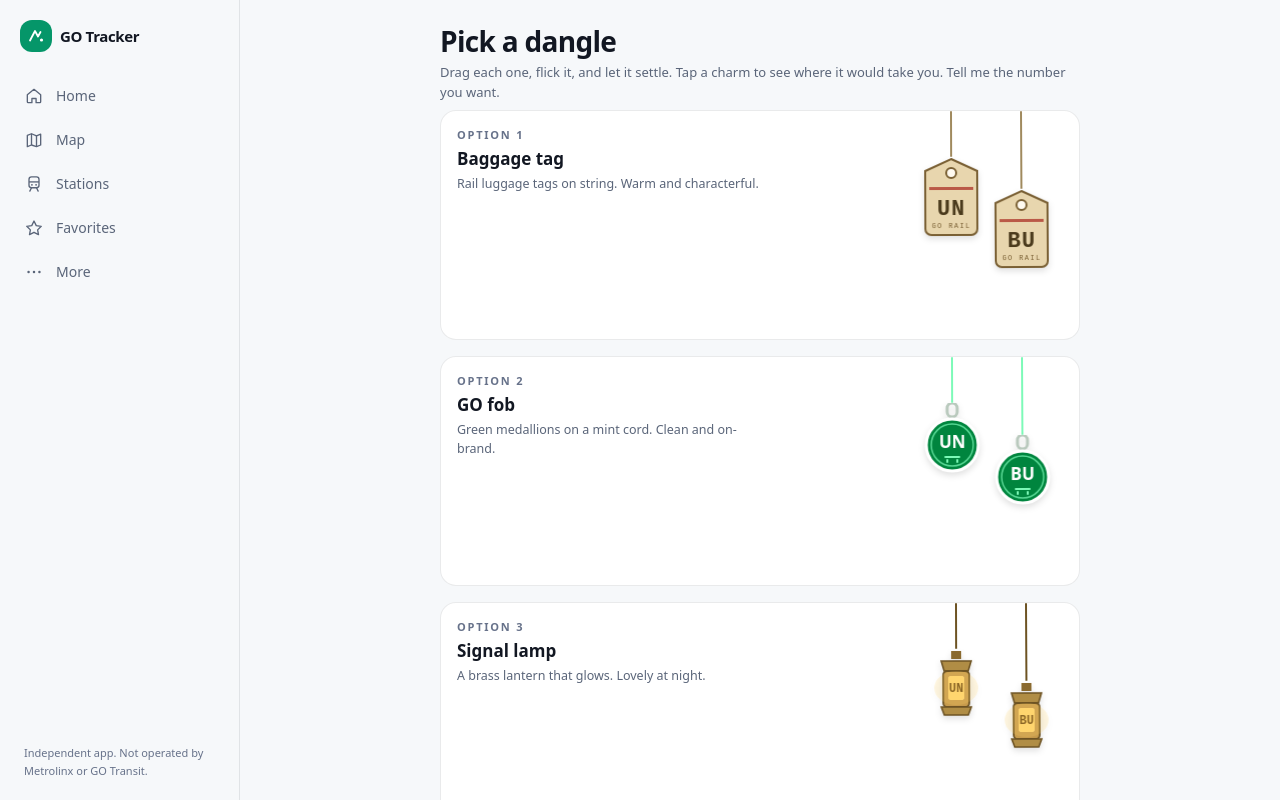
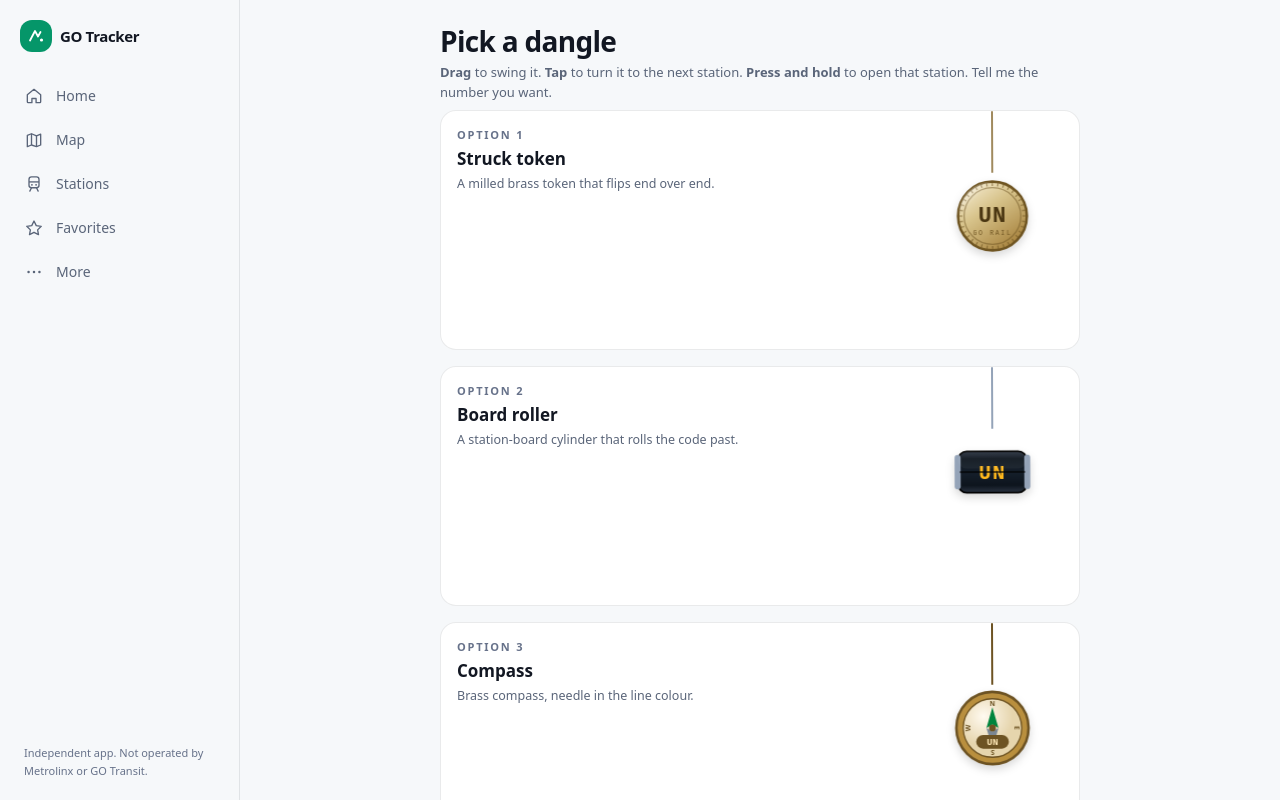
Before and after one commit to abilash-kjm1/go-tracker, a Next.js app: page /preview/dangle in a window 1280 px wide. Shown: the top 800 px of the page. Built offline with nearby package versions, Linux system fonts and the light colour scheme.

Commit message:
Dangle preview: one charm, tap to turn, hold to open; four new designs
Co-Authored-By: Claude Opus 5 <noreply@anthropic.com>

```diff
--- a/components/dev/DanglePreview.tsx
+++ b/components/dev/DanglePreview.tsx
@@ -3,13 +3,20 @@
 import { useCallback, useEffect, useRef, useState } from 'react';
 
 /**
- * Four looks for the hanging shortcut charm, each on a real pendulum so they can
- * be dragged, flicked and compared. A preview only: tapping reports where the
- * charm would take you rather than navigating away mid-comparison.
+ * Four looks for the hanging shortcut, each a single charm on a real pendulum.
+ *
+ * Drag to swing it. Tap to spin it to the next station. Press and hold to open
+ * the station showing. A preview only: holding reports where it would go rather
+ * than navigating away mid-comparison.
  */
 
-const STATIONS = { UN: 'Union Station', BU: 'Burlington' } as const;
-type Code = keyof typeof STATIONS;
+const STATIONS = [
+  { code: 'UN', name: 'Union Station', color: '#00853e' },
+  { code: 'BU', name: 'Burlington', color: '#98002e' },
+  { code: 'OA', name: 'Oakville', color: '#0054a6' },
+] as const;
+
+const HOLD_MS = 520;
 
 /**
  * A damped pendulum. Gravity pulls the charm back to vertical, friction bleeds
@@ -27,7 +34,7 @@ function useSwing(lengthPx: number, reduced: boolean) {
     let frame = 0;
     let last = performance.now();
     const step = (now: number) => {
-      // Fixed-ish timestep keeps the swing identical on 60Hz and 120Hz screens.
+      // Capped timestep keeps the swing identical on 60Hz and 120Hz screens.
       const dt = Math.min(0.032, (now - last) / 1000);
       last = now;
 
@@ -49,83 +56,162 @@ function useSwing(lengthPx: number, reduced: boolean) {
     return () => cancelAnimationFrame(frame);
   }, [lengthPx, reduced]);
 
-  const onPointerDown = useCallback((event: React.PointerEvent) => {
-    (event.target as Element).setPointerCapture?.(event.pointerId);
+  const start = useCallback(() => {
     draggingRef.current = true;
     velocityRef.current = 0;
   }, []);
 
-  const onPointerMove = useCallback(
-    (event: React.PointerEvent) => {
-      if (!draggingRef.current || !anchorRef.current) return;
-      const box = anchorRef.current.getBoundingClientRect();
-      const dx = event.clientX - (box.left + box.width / 2);
-      const dy = Math.max(12, event.clientY - box.top);
-      const next = Math.atan2(dx, dy);
-      const clamped = Math.max(-1.25, Math.min(1.25, next));
-      velocityRef.current = (clamped - angleRef.current) * 12;
-      angleRef.current = clamped;
-      setAngle(clamped);
-    },
-    [],
-  );
+  const move = useCallback((clientX: number, clientY: number) => {
+    if (!draggingRef.current || !anchorRef.current) return;
+    const box = anchorRef.current.getBoundingClientRect();
+    const dx = clientX - (box.left + box.width / 2);
+    const dy = Math.max(12, clientY - box.top);
+    const next = Math.max(-1.25, Math.min(1.25, Math.atan2(dx, dy)));
+    velocityRef.current = (next - angleRef.current) * 12;
+    angleRef.current = next;
+    setAngle(next);
+  }, []);
 
-  const onPointerUp = useCallback(() => {
+  const release = useCallback(() => {
     draggingRef.current = false;
   }, []);
 
-  return { anchorRef, angle, handlers: { onPointerDown, onPointerMove, onPointerUp, onPointerCancel: onPointerUp } };
+  return { anchorRef, angle, start, move, release };
 }
 
+/**
+ * One charm on a thread. Owns the gestures: drag to swing, tap to spin to the
+ * next station, hold to open the one showing.
+ */
 function Hanger({
   length,
   right,
   reduced,
-  label,
-  onTap,
   thread,
-  children,
+  render,
+  onOpen,
+  axis = 'y',
 }: {
   length: number;
   right: number;
   reduced: boolean;
-  label: string;
-  onTap: () => void;
   thread: string;
-  children: React.ReactNode;
+  render: (station: (typeof STATIONS)[number]) => React.ReactNode;
+  onOpen: (station: (typeof STATIONS)[number]) => void;
+  /** Which way the charm turns when tapped. */
+  axis?: 'x' | 'y' | 'flat';
 }) {
-  const { anchorRef, angle, handlers } = useSwing(length, reduced);
-  const moved = useRef(false);
+  const { anchorRef, angle, start, move, release } = useSwing(length, reduced);
+  const [index, setIndex] = useState(0);
+  const [turns, setTurns] = useState(0);
+  const [holding, setHolding] = useState(false);
+
+  const movedRef = useRef(false);
+  const holdTimer = useRef<ReturnType<typeof setTimeout> | null>(null);
+  const openedRef = useRef(false);
+  const station = STATIONS[index % STATIONS.length];
+
+  const clearHold = () => {
+    if (holdTimer.current) clearTimeout(holdTimer.current);
+    holdTimer.current = null;
+    setHolding(false);
+  };
+
+  const onDown = (event: React.PointerEvent) => {
+    (event.target as Element).setPointerCapture?.(event.pointerId);
+    movedRef.current = false;
+    openedRef.current = false;
+    start();
+    setHolding(true);
+    holdTimer.current = setTimeout(() => {
+      if (movedRef.current) return;
+      openedRef.current = true;
+      setHolding(false);
+      try {
+        navigator.vibrate?.(30);
+      } catch {
+        // No vibration on iOS; the visual ring is the feedback.
+      }
+      onOpen(station);
+    }, HOLD_MS);
+  };
+
+  const onMove = (event: React.PointerEvent) => {
+    if (!event.buttons && event.pointerType === 'mouse') return;
+    if (Math.abs(event.movementX) + Math.abs(event.movementY) > 2) {
+      movedRef.current = true;
+      clearHold();
+    }
+    move(event.clientX, event.clientY);
+  };
+
+  const onUp = () => {
+    release();
+    clearHold();
+    // A tap that neither dragged nor held is a request to spin.
+    if (!movedRef.current && !openedRef.current) {
+      setTurns((t) => t + 1);
+      setTimeout(() => setIndex((i) => i + 1), reduced ? 0 : 260);
+    }
+  };
+
+  const spin =
+    axis === 'y'
+      ? `rotateY(${turns * 360}deg)`
+      : axis === 'x'
+        ? `rotateX(${turns * 360}deg)`
+        : `rotate(${turns * 360}deg)`;
 
   return (
     <div ref={anchorRef} className="absolute top-0" style={{ right }}>
-      <div
-        className="origin-top"
-        style={{ transform: `rotate(${angle}rad)`, willChange: 'transform' }}
-      >
-        {/* The thread. */}
+      <div className="origin-top" style={{ transform: `rotate(${angle}rad)`, willChange: 'transform' }}>
         <div className="mx-auto w-[2px] rounded-full" style={{ height: length, background: thread }} />
-        {/* The charm. */}
         <button
           type="button"
-          aria-label={label}
-          className="block cursor-grab touch-none select-none active:cursor-grabbing"
-          onPointerDown={(e) => {
-            moved.current = false;
-            handlers.onPointerDown(e);
+          aria-label={`${station.name} shortcut. Tap to change station, press and hold to open.`}
+          className="relative block cursor-grab touch-none select-none active:cursor-grabbing"
+          style={{ perspective: 600 }}
+          onPointerDown={onDown}
+          onPointerMove={onMove}
+          onPointerUp={onUp}
+          onPointerCancel={() => {
+            release();
+            clearHold();
           }}
-          onPointerMove={(e) => {
-            if (e.buttons) moved.current = true;
-            handlers.onPointerMove(e);
-          }}
-          onPointerUp={(e) => {
-            handlers.onPointerUp();
-            if (!moved.current) onTap();
-            e.preventDefault();
-          }}
-          onPointerCancel={handlers.onPointerCancel}
+          onContextMenu={(e) => e.preventDefault()}
         >
-          {children}
+          <div
+            style={{
+              transform: spin,
+              transformStyle: 'preserve-3d',
+              transition: reduced ? undefined : 'transform 0.52s cubic-bezier(0.3, 0, 0.2, 1)',
+            }}
+          >
+            {render(station)}
+          </div>
+
+          {/* The hold ring fills to show the shortcut is about to open. */}
+          <svg
+            viewBox="0 0 100 100"
+            className="pointer-events-none absolute inset-0 size-full"
+            fill="none"
+            aria-hidden
+          >
+            <circle
+              cx="50"
+              cy="50"
+              r="46"
+              stroke={station.color}
+              strokeWidth="4"
+              strokeLinecap="round"
+              pathLength={1}
+              strokeDasharray={1}
+              strokeDashoffset={holding ? 0 : 1}
+              opacity={holding ? 0.95 : 0}
+              style={{ transition: holding ? `stroke-dashoffset ${HOLD_MS}ms linear` : 'opacity 0.2s' }}
+              transform="rotate(-90 50 50)"
+            />
+          </svg>
         </button>
       </div>
     </div>
@@ -134,62 +220,129 @@ function Hanger({
 
 // ---- the four charms -------------------------------------------------------
 
-function BaggageTag({ code }: { code: Code }) {
+/** A struck metal token that flips end over end. */
+function Token({ station }: { station: (typeof STATIONS)[number] }) {
   return (
-    <svg viewBox="0 0 64 86" className="h-[86px] w-16 drop-shadow-md" aria-hidden>
-      <path d="M32 2 58 14v58a6 6 0 0 1-6 6H12a6 6 0 0 1-6-6V14L32 2Z" fill="#e8d6ae" stroke="#7a6034" strokeWidth="2" />
-      <circle cx="32" cy="16" r="5" fill="#fffaf0" stroke="#7a6034" strokeWidth="2" />
-      <rect x="10" y="30" width="44" height="3" fill="#b03a2e" opacity="0.8" />
-      <text x="32" y="58" textAnchor="middle" fontSize="22" fontWeight="800" fill="#4a3a1c" fontFamily="ui-monospace, monospace" letterSpacing="1">
-        {code}
+    <svg viewBox="0 0 100 100" className="size-[86px] drop-shadow-lg" aria-hidden>
+      <defs>
+        <linearGradient id="tok-face" x1="0" y1="0" x2="0.7" y2="1">
+          <stop offset="0" stopColor="#fdf6e3" />
+          <stop offset="0.45" stopColor="#d8c48c" />
+          <stop offset="1" stopColor="#a8843f" />
+        </linearGradient>
+        <linearGradient id="tok-shine" x1="0" y1="0" x2="1" y2="1">
+          <stop offset="0" stopColor="#fff" stopOpacity="0.9" />
+          <stop offset="0.5" stopColor="#fff" stopOpacity="0" />
+        </linearGradient>
+      </defs>
+      <circle cx="50" cy="50" r="40" fill="url(#tok-face)" stroke="#6f5522" strokeWidth="3" />
+      <circle cx="50" cy="50" r="33" fill="none" stroke="#6f5522" strokeWidth="1.5" opacity="0.5" />
+      {/* Milled edge. */}
+      {Array.from({ length: 36 }, (_, i) => (
+        <line
+          key={i}
+          x1="50"
+          y1="11"
+          x2="50"
+          y2="15"
+          stroke="#6f5522"
+          strokeWidth="1.6"
+          opacity="0.55"
+          transform={`rotate(${i * 10} 50 50)`}
+        />
+      ))}
+      <text x="50" y="57" textAnchor="middle" fontSize="26" fontWeight="800" fill="#4a3612" fontFamily="ui-monospace, monospace" letterSpacing="1">
+        {station.code}
       </text>
-      <text x="32" y="71" textAnchor="middle" fontSize="7" fill="#7a6034" fontFamily="ui-monospace, monospace" letterSpacing="1.4">
+      <text x="50" y="72" textAnchor="middle" fontSize="7.5" fill="#6f5522" fontFamily="ui-monospace, monospace" letterSpacing="2">
         GO RAIL
+      </text>
+      <path d="M50 10a40 40 0 0 0-40 40h14a26 26 0 0 1 26-26Z" fill="url(#tok-shine)" />
+    </svg>
+  );
+}
+
+/** A station-board roller that turns on its side, flipping the code past. */
+function Roller({ station }: { station: (typeof STATIONS)[number] }) {
+  return (
+    <svg viewBox="0 0 100 100" className="size-[86px] drop-shadow-lg" aria-hidden>
+      <defs>
+        <linearGradient id="rol-body" x1="0" y1="0" x2="0" y2="1">
+          <stop offset="0" stopColor="#2b3442" />
+          <stop offset="0.18" stopColor="#0d141d" />
+          <stop offset="0.5" stopColor="#151f2b" />
+          <stop offset="0.82" stopColor="#0d141d" />
+          <stop offset="1" stopColor="#2b3442" />
+        </linearGradient>
+      </defs>
+      <rect x="10" y="26" width="80" height="48" rx="10" fill="url(#rol-body)" stroke="#000" strokeWidth="2" />
+      {/* End caps, so it reads as a cylinder. */}
+      <rect x="6" y="30" width="7" height="40" rx="3.5" fill="#94a3b8" />
+      <rect x="87" y="30" width="7" height="40" rx="3.5" fill="#94a3b8" />
+      <text x="50" y="58" textAnchor="middle" fontSize="24" fontWeight="800" fill="#ffb81c" fontFamily="ui-monospace, monospace" letterSpacing="1.5">
+        {station.code}
+      </text>
+      {/* The hinge across the middle of a flap. */}
+      <line x1="12" y1="50" x2="88" y2="50" stroke="#000" strokeWidth="1.6" opacity="0.8" />
+      <rect x="10" y="26" width="80" height="20" rx="10" fill="#fff" opacity="0.05" />
+    </svg>
+  );
+}
+
+/** A brass compass whose needle sweeps round and settles. */
+function Compass({ station }: { station: (typeof STATIONS)[number] }) {
+  return (
+    <svg viewBox="0 0 100 100" className="size-[86px] drop-shadow-lg" aria-hidden>
+      <defs>
+        <radialGradient id="cmp-face" cx="0.35" cy="0.3">
+          <stop offset="0" stopColor="#fffaf0" />
+          <stop offset="1" stopColor="#e6d5ad" />
+        </radialGradient>
+      </defs>
+      <circle cx="50" cy="50" r="42" fill="#b98f3e" stroke="#6d5323" strokeWidth="3" />
+      <circle cx="50" cy="50" r="34" fill="url(#cmp-face)" stroke="#6d5323" strokeWidth="1.5" />
+      {['N', 'E', 'S', 'W'].map((letter, i) => (
+        <text
+          key={letter}
+          x="50"
+          y="24"
+          textAnchor="middle"
+          fontSize="8"
+          fontWeight="700"
+          fill="#6d5323"
+          fontFamily="system-ui, sans-serif"
+          transform={`rotate(${i * 90} 50 50)`}
+        >
+          {letter}
+        </text>
+      ))}
+      <path d="M50 26 57 50 50 46 43 50Z" fill={station.color} />
+      <path d="M50 74 43 50 50 54 57 50Z" fill="#7b8794" />
+      <circle cx="50" cy="50" r="4" fill="#6d5323" />
+      <rect x="31" y="58" width="38" height="16" rx="8" fill="#6d5323" />
+      <text x="50" y="70" textAnchor="middle" fontSize="11" fontWeight="800" fill="#ffe9b8" fontFamily="ui-monospace, monospace">
+        {station.code}
       </text>
     </svg>
   );
 }
 
-function GoFob({ code }: { code: Code }) {
+/** A faceted gem in the line's colour, glinting as it turns. */
+function Prism({ station }: { station: (typeof STATIONS)[number] }) {
   return (
-    <svg viewBox="0 0 62 72" className="h-[72px] w-[62px] drop-shadow-md" aria-hidden>
-      <rect x="26" y="0" width="10" height="14" rx="5" fill="none" stroke="#b9c9bd" strokeWidth="3" />
-      <circle cx="31" cy="42" r="26" fill="#00853e" stroke="#fff" strokeWidth="3" />
-      <circle cx="31" cy="42" r="21" fill="none" stroke="#7dfab8" strokeWidth="1.5" opacity="0.7" />
-      <text x="31" y="45" textAnchor="middle" fontSize="17" fontWeight="800" fill="#fff" fontFamily="system-ui, sans-serif">
-        {code}
-      </text>
-      <path d="M24 54h14M26 57v2M36 57v2" stroke="#7dfab8" strokeWidth="2" strokeLinecap="round" />
-    </svg>
-  );
-}
-
-function SignalLamp({ code }: { code: Code }) {
-  return (
-    <svg viewBox="0 0 54 84" className="h-[84px] w-[54px] drop-shadow-md" aria-hidden>
-      <path d="M22 2h10v8H22z" fill="#8a6a2f" />
-      <path d="M12 12h30l-3 10H15l-3-10Z" fill="#b08d45" stroke="#6d5323" strokeWidth="1.6" />
-      <rect x="14" y="22" width="26" height="36" rx="4" fill="#c79b4d" stroke="#6d5323" strokeWidth="1.8" />
-      <rect x="19" y="27" width="16" height="24" rx="3" fill="#ffe9a8" />
-      <rect x="19" y="27" width="16" height="24" rx="3" fill="#ffd166" opacity="0.85" />
-      <text x="27" y="43" textAnchor="middle" fontSize="12" fontWeight="800" fill="#6d4a15" fontFamily="ui-monospace, monospace">
-        {code}
-      </text>
-      <path d="M12 58h30l-3 8H15l-3-8Z" fill="#b08d45" stroke="#6d5323" strokeWidth="1.6" />
-      <ellipse cx="27" cy="39" rx="22" ry="17" fill="#ffd166" opacity="0.2" />
-    </svg>
-  );
-}
-
-function LineBeads({ code, color }: { code: Code; color: string }) {
-  return (
-    <svg viewBox="0 0 44 78" className="h-[78px] w-11 drop-shadow" aria-hidden>
-      <circle cx="22" cy="6" r="4" fill="#cbd5e1" />
-      <circle cx="22" cy="16" r="3.2" fill="#94a3b8" />
-      <circle cx="22" cy="24" r="4" fill="#cbd5e1" />
-      <rect x="4" y="30" width="36" height="40" rx="10" fill={color} stroke="#fff" strokeWidth="2.5" />
-      <text x="22" y="56" textAnchor="middle" fontSize="15" fontWeight="800" fill="#fff" fontFamily="system-ui, sans-serif">
-        {code}
+    <svg viewBox="0 0 100 100" className="size-[86px] drop-shadow-lg" aria-hidden>
+      <defs>
+        <linearGradient id="gem-l" x1="0" y1="0" x2="1" y2="1">
+          <stop offset="0" stopColor="#fff" stopOpacity="0.75" />
+          <stop offset="1" stopColor="#fff" stopOpacity="0" />
+        </linearGradient>
+      </defs>
+      <path d="M50 8 84 34 71 86H29L16 34Z" fill={station.color} stroke="#fff" strokeWidth="2.5" strokeLinejoin="round" />
+      <path d="M50 8 71 86 50 60 29 86Z" fill="#000" opacity="0.18" />
+      <path d="M50 8 16 34l34 26Z" fill="url(#gem-l)" />
+      <path d="M16 34h68" stroke="#fff" strokeWidth="1.6" opacity="0.45" />
+      <text x="50" y="52" textAnchor="middle" fontSize="20" fontWeight="800" fill="#fff" fontFamily="system-ui, sans-serif">
+        {station.code}
       </text>
     </svg>
   );
@@ -198,45 +351,40 @@ function LineBeads({ code, color }: { code: Code; color: string }) {
 // ---- the preview page ------------------------------------------------------
 
 const OPTIONS = [
-  { n: 1, name: 'Baggage tag', note: 'Rail luggage tags on string. Warm and characterful.' },
-  { n: 2, name: 'GO fob', note: 'Green medallions on a mint cord. Clean and on-brand.' },
-  { n: 3, name: 'Signal lamp', note: 'A brass lantern that glows. Lovely at night.' },
-  { n: 4, name: 'Line beads', note: 'Beads and flat pendants in the line colours.' },
+  { n: 1, name: 'Struck token', note: 'A milled brass token that flips end over end.', axis: 'y' as const, thread: '#a08a5e' },
+  { n: 2, name: 'Board roller', note: 'A station-board cylinder that rolls the code past.', axis: 'x' as const, thread: '#94a3b8' },
+  { n: 3, name: 'Compass', note: 'Brass compass, needle in the line colour.', axis: 'flat' as const, thread: '#6d5323' },
+  { n: 4, name: 'Line gem', note: 'A faceted gem that turns and glints.', axis: 'y' as const, thread: '#cbd5e1' },
 ];
 
 export function DanglePreview() {
   const [reduced, setReduced] = useState(false);
-  const [tapped, setTapped] = useState<string | null>(null);
+  const [toast, setToast] = useState<string | null>(null);
 
   useEffect(() => {
     setReduced(window.matchMedia('(prefers-reduced-motion: reduce)').matches);
   }, []);
 
   useEffect(() => {
-    if (!tapped) return;
-    const timer = setTimeout(() => setTapped(null), 1800);
+    if (!toast) return;
+    const timer = setTimeout(() => setToast(null), 1800);
     return () => clearTimeout(timer);
-  }, [tapped]);
+  }, [toast]);
 
-  const tap = (code: Code) => setTapped(`Would open ${STATIONS[code]}`);
-
-  const charm = (n: number, code: Code) => {
-    if (n === 1) return <BaggageTag code={code} />;
-    if (n === 2) return <GoFob code={code} />;
-    if (n === 3) return <SignalLamp code={code} />;
-    return <LineBeads code={code} color={code === 'UN' ? '#98002e' : '#0054a6'} />;
+  const charm = (n: number, station: (typeof STATIONS)[number]) => {
+    if (n === 1) return <Token station={station} />;
+    if (n === 2) return <Roller station={station} />;
+    if (n === 3) return <Compass station={station} />;
+    return <Prism station={station} />;
   };
-
-  const thread = (n: number) =>
-    n === 1 ? '#a08a5e' : n === 2 ? '#7dfab8' : n === 3 ? '#6d5323' : '#94a3b8';
 
   return (
     <div className="mx-auto w-full max-w-2xl px-4 pt-safe pb-24">
       <header className="pt-6 pb-2">
         <h1 className="text-[28px] leading-tight font-semibold tracking-tight">Pick a dangle</h1>
         <p className="mt-1 text-[13px] text-muted">
-          Drag each one, flick it, and let it settle. Tap a charm to see where it would take you.
-          Tell me the number you want.
+          <strong>Drag</strong> to swing it. <strong>Tap</strong> to turn it to the next station.{' '}
+          <strong>Press and hold</strong> to open that station. Tell me the number you want.
         </p>
       </header>
 
@@ -244,44 +392,32 @@ export function DanglePreview() {
         {OPTIONS.map((option) => (
           <section
             key={option.n}
-            className="relative h-[230px] overflow-hidden rounded-2xl border hairline bg-[var(--bg-elevated)]"
+            className="relative h-[240px] overflow-hidden rounded-2xl border hairline bg-[var(--bg-elevated)]"
           >
             <div className="p-4">
               <p className="text-[11px] font-bold tracking-[0.16em] text-faint uppercase">
                 Option {option.n}
               </p>
               <p className="mt-0.5 text-[17px] font-bold">{option.name}</p>
-              <p className="mt-1 max-w-[52%] text-[12.5px] text-muted">{option.note}</p>
+              <p className="mt-1 max-w-[50%] text-[12.5px] text-muted">{option.note}</p>
             </div>
 
-            {/* Two charms, different thread lengths so they swing out of step. */}
             <Hanger
-              length={46}
-              right={96}
+              length={62}
+              right={44}
               reduced={reduced}
-              label="Union Station shortcut"
-              onTap={() => tap('UN')}
-              thread={thread(option.n)}
-            >
-              {charm(option.n, 'UN')}
-            </Hanger>
-            <Hanger
-              length={78}
-              right={26}
-              reduced={reduced}
-              label="Burlington shortcut"
-              onTap={() => tap('BU')}
-              thread={thread(option.n)}
-            >
-              {charm(option.n, 'BU')}
-            </Hanger>
+              thread={option.thread}
+              axis={option.axis}
+              render={(station) => charm(option.n, station)}
+              onOpen={(station) => setToast(`Would open ${station.name}`)}
+            />
           </section>
         ))}
       </div>
 
-      {tapped ? (
-        <div className="fixed inset-x-0 bottom-24 z-40 flex justify-center px-4">
-          <p className="rounded-full px-4 py-2 text-[13px] font-semibold surface">{tapped}</p>
+      {toast ? (
+        <div className="fixed inset-x-0 bottom-28 z-40 flex justify-center px-4">
+          <p className="rounded-full px-4 py-2 text-[13px] font-semibold surface">{toast}</p>
         </div>
       ) : null}
     </div>
```
